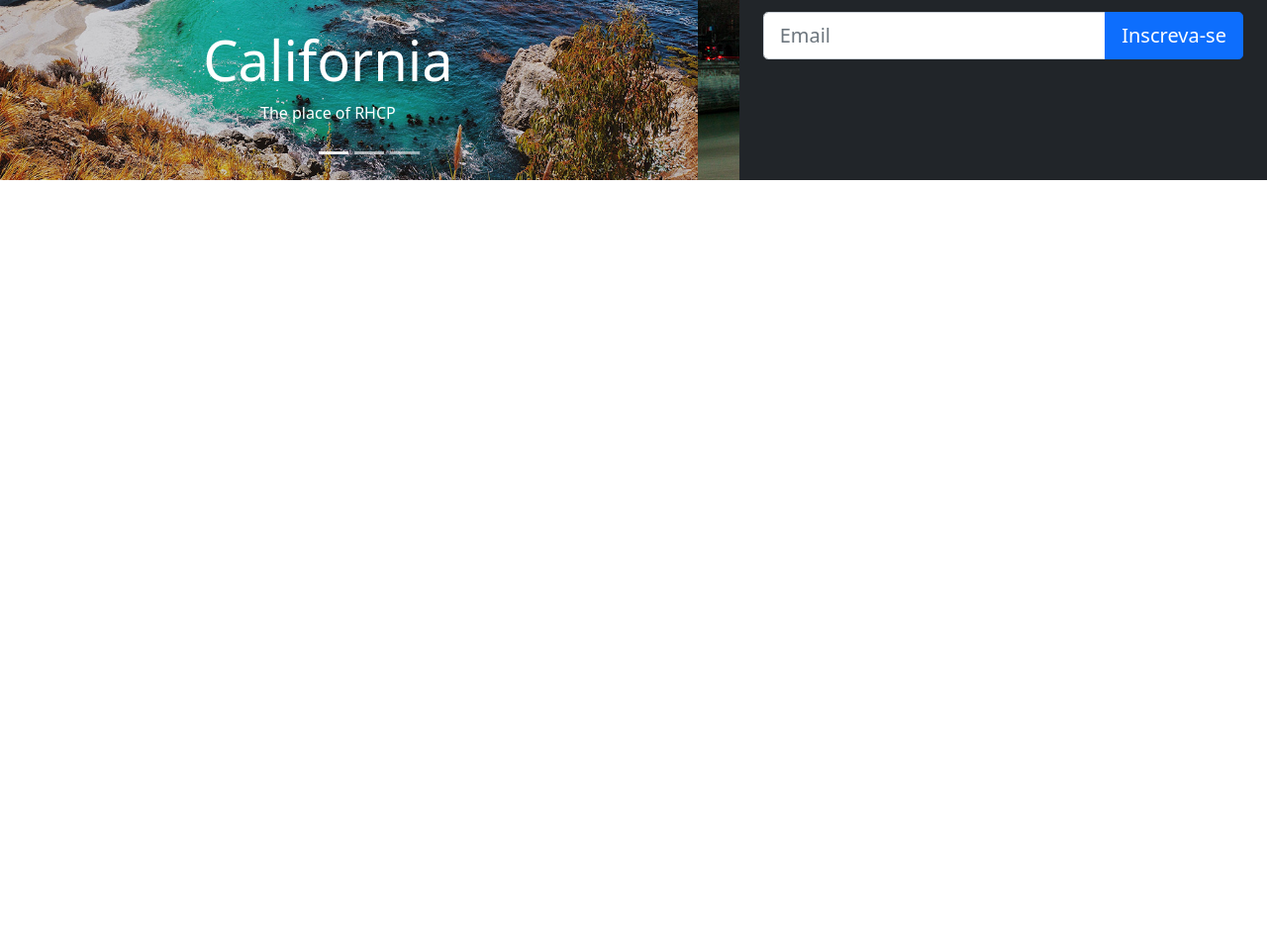
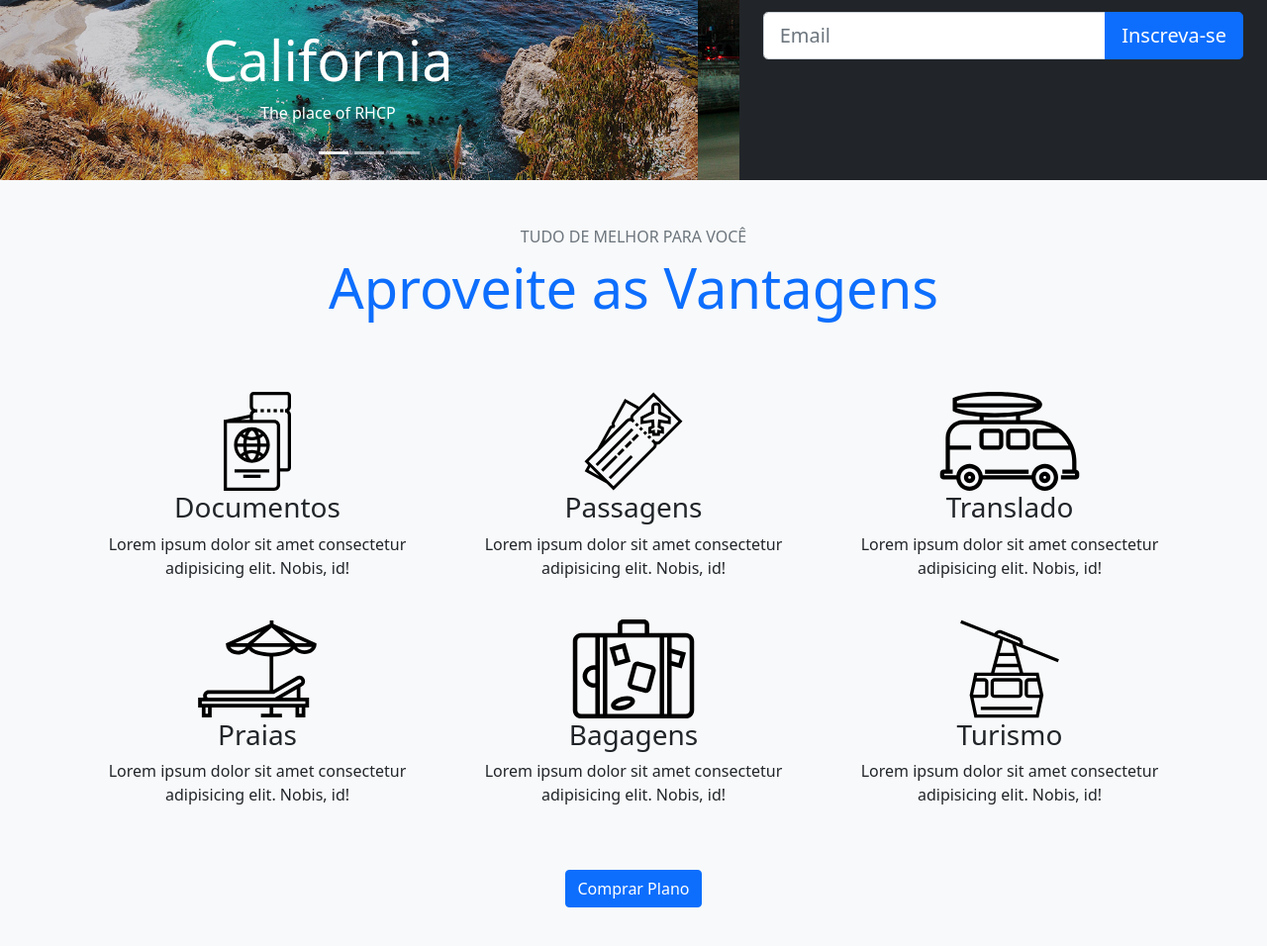
Before and after one commit to GustaSilvaBr/bootstrap-origamid, a plain HTML site: page index.html in a window 1280 px wide. Shown: the part 392-1348 px from the top of the page at 99% size. Before the commit the page ends 800 px from the top, so only its background shows below. Drawn offline with nearby package versions, Linux system fonts and the light colour scheme.

Commit message:
:lipstick: feat: grid area

```diff
--- a/index.html
+++ b/index.html
@@ -114,6 +114,61 @@
     </div>
 </section>
 
+<section class="py-5 bg-light text-center">
+    <div class="container">
+
+        <h6 class="text-secondary text-uppercase ">Tudo de melhor para você</h6>
+        <h2 class="text-primary display-4">Aproveite as Vantagens</h2>
+
+        <div class="row justify-content-center align-items-center align-content-center  text-center gy-4 my-5">
+            <div class=" col-md-6 col-xl-4 ">
+                <div style="height: 100px;" class="d-flex justify-content-center">
+                    <img src="./img/icones/passaporte.svg" />
+                </div>
+                <h3>Documentos</h3>
+                <p>Lorem ipsum dolor sit amet consectetur adipisicing elit. Nobis, id!</p>
+            </div>
+            <div class=" col-md-6 col-xl-4 ">
+                <div style="height: 100px;" class="d-flex justify-content-center">
+                    <img src="./img/icones/passagens.svg" />
+                </div>
+                <h3>Passagens</h3>
+                <p>Lorem ipsum dolor sit amet consectetur adipisicing elit. Nobis, id!</p>
+            </div>
+            <div class=" col-md-6 col-xl-4 ">
+                <div style="height: 100px;" class="d-flex justify-content-center">
+                    <img src="./img/icones/translado.svg" />
+                </div>
+                <h3>Translado</h3>
+                <p>Lorem ipsum dolor sit amet consectetur adipisicing elit. Nobis, id!</p>
+            </div>
+            <div class=" col-md-6 col-xl-4 ">
+                <div style="height: 100px;" class="d-flex justify-content-center">
+                    <img src="./img/icones/praias.svg" />
+                </div>
+                <h3>Praias</h3>
+                <p>Lorem ipsum dolor sit amet consectetur adipisicing elit. Nobis, id!</p>
+            </div>
+            <div class=" col-md-6 col-xl-4 ">
+                <div style="height: 100px;" class="d-flex justify-content-center">
+                    <img src="./img/icones/bagagens.svg" />
+                </div>
+                <h3>Bagagens</h3>
+                <p>Lorem ipsum dolor sit amet consectetur adipisicing elit. Nobis, id!</p>
+            </div>
+            <div class=" col-md-6 col-xl-4 ">
+                <div style="height: 100px;" class="d-flex justify-content-center">
+                    <img src="./img/icones/turismo.svg" />
+                </div>
+                <h3>Turismo</h3>
+                <p>Lorem ipsum dolor sit amet consectetur adipisicing elit. Nobis, id!</p>
+            </div>
+        </div>
+
+        <button type="button" class="btn btn-primary d-block mx-auto">Comprar Plano</button>
+    </div>
+</section>
+
 <body>
     <script src="https://cdn.jsdelivr.net/npm/@popperjs/core@2.10.2/dist/umd/popper.min.js"
         integrity="sha384-7+zCNj/IqJ95wo16oMtfsKbZ9ccEh31eOz1HGyDuCQ6wgnyJNSYdrPa03rtR1zdB"
```
